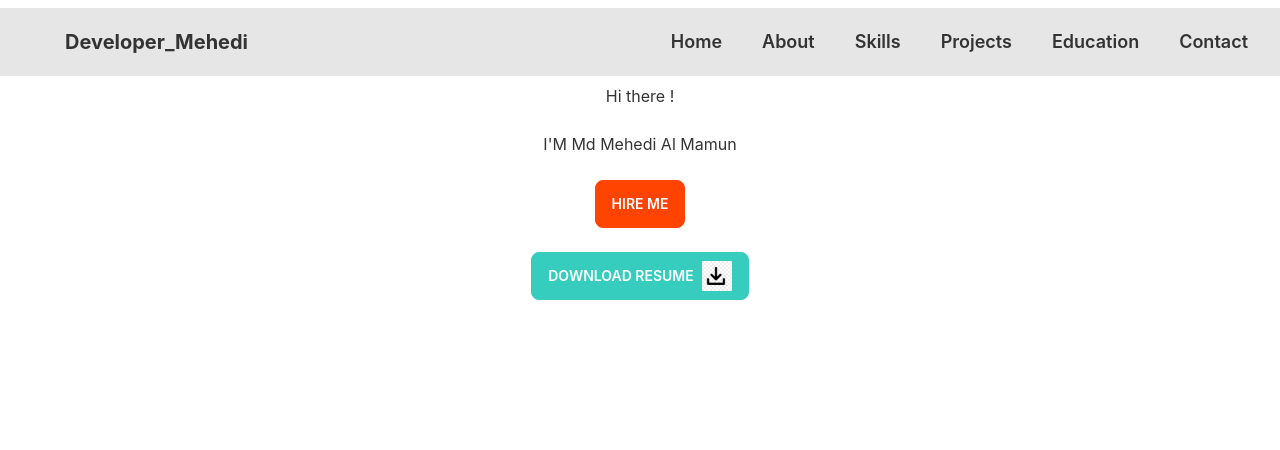
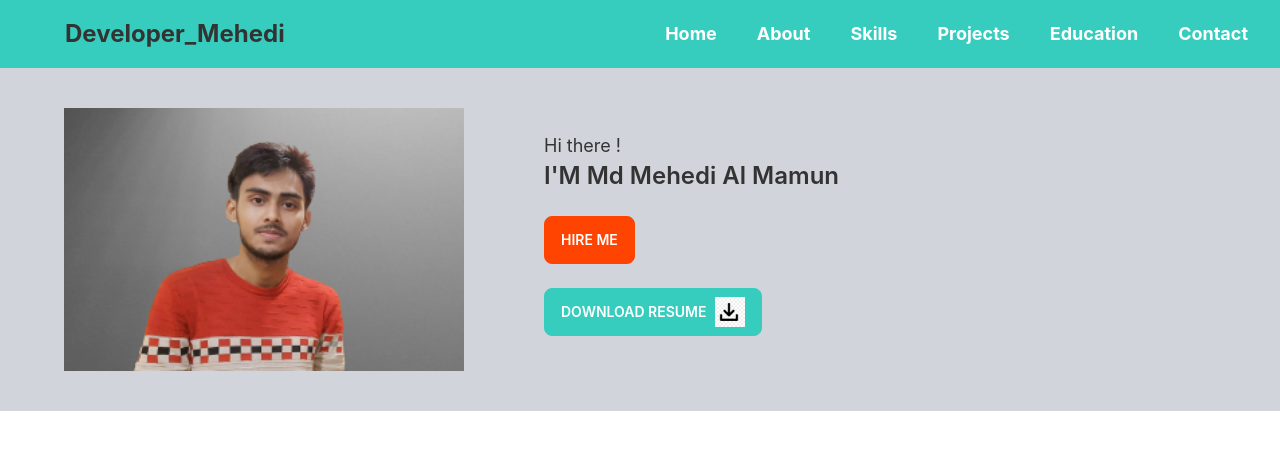
Before and after one commit to mehedialmamun21/my-portfolio, a React (Create React App) app: page / in a window 1280 px wide. Shown: the top 450 px of the page. Built offline with nearby package versions, Linux system fonts and the light colour scheme.

Commit message:
home section img added with text alignment and styles

```diff
--- a/src/Pages/Home/Home.js
+++ b/src/Pages/Home/Home.js
@@ -3,6 +3,7 @@ import Axios from 'axios';
 import fileDownload from 'js-file-download';
 import downloadIcon from '../../assets/icons/download_icon.jpg';
 import { Link } from 'react-router-dom';
+import bannerImg from '../../assets/images/homePageImg.png';
 
 const Home = () => {
 
@@ -20,10 +21,13 @@ const Home = () => {
     }
 
     return (
-        <div>
-            <div className='text-center'>
-                <h1>Hi there !</h1> <br />
-                <h1>I'M Md Mehedi Al Mamun</h1> <br />
+        <div className='flex bg-gray-300 py-10'>
+            <div className='w-50 ml-16'>
+                <img src={bannerImg} alt="" width="400" />
+            </div>
+            <div className='w-50 ml-20 mt-6'>
+                <h1 className='text-lg'>Hi there !</h1>
+                <h1 className='text-2xl font-semibold'>I'M Md Mehedi Al Mamun</h1> <br />
                 <Link to="/contact"><button type='button' className='btn btn-secondary text-white font-semibold'>Hire Me</button></Link> <br /> <br />
                 <button onClick={(e) => download(e)} type='button' className='btn btn-accent text-white font-semibold'>
                     Download Resume
--- a/src/Pages/Shared/Navbar.js
+++ b/src/Pages/Shared/Navbar.js
@@ -3,7 +3,7 @@ import { Link } from 'react-router-dom';
 
 const Navbar = () => {
     return (
-        <div class="navbar bg-base-200 my-2">
+        <div class="navbar bg-accent">
             <div class="navbar-start mx-10">
                 <div class="dropdown">
                     <label tabindex="0" class="btn btn-ghost lg:hidden">
@@ -30,27 +30,27 @@ const Navbar = () => {
                         </li>
                     </ul>
                 </div>
-                <Link to="/" class="btn btn-ghost normal-case text-xl font-bold text-xl">Developer_Mehedi</Link>
+                <Link to="/" class="btn btn-ghost normal-case font-bold text-2xl">Developer_Mehedi</Link>
             </div>
             <div class="navbar-center hidden lg:flex">
                 <ul class="menu menu-horizontal p-0">
                     <li >
-                        <Link to="/" className='text-lg font-semibold'>Home</Link>
+                        <Link to="/" className='text-lg font-bold text-white'>Home</Link>
                     </li>
                     <li>
-                        <Link to="/about" className='text-lg font-semibold lg:mx-2'>About</Link>
+                        <Link to="/about" className='text-lg font-bold lg:mx-2 text-white'>About</Link>
                     </li>
                     <li>
-                        <Link to="/skills" className='text-lg font-semibold'>Skills</Link>
+                        <Link to="/skills" className='text-lg font-bold text-white'>Skills</Link>
                     </li>
                     <li>
-                        <Link to="/projects" className='text-lg font-semibold lg:mx-2'>Projects</Link>
+                        <Link to="/projects" className='text-lg font-bold lg:mx-2 text-white'>Projects</Link>
                     </li>
                     <li>
-                        <Link to="/education" className='text-lg font-semibold'>Education</Link>
+                        <Link to="/education" className='text-lg font-bold text-white'>Education</Link>
                     </li>
                     <li>
-                        <Link to="/contact" className='text-lg font-semibold lg:mx-2'>Contact</Link>
+                        <Link to="/contact" className='text-lg font-bold lg:mx-2 text-white'>Contact</Link>
                     </li>
                 </ul>
             </div>
```
Also changed, not shown: src/assets/images/homePageImg.png (added).
